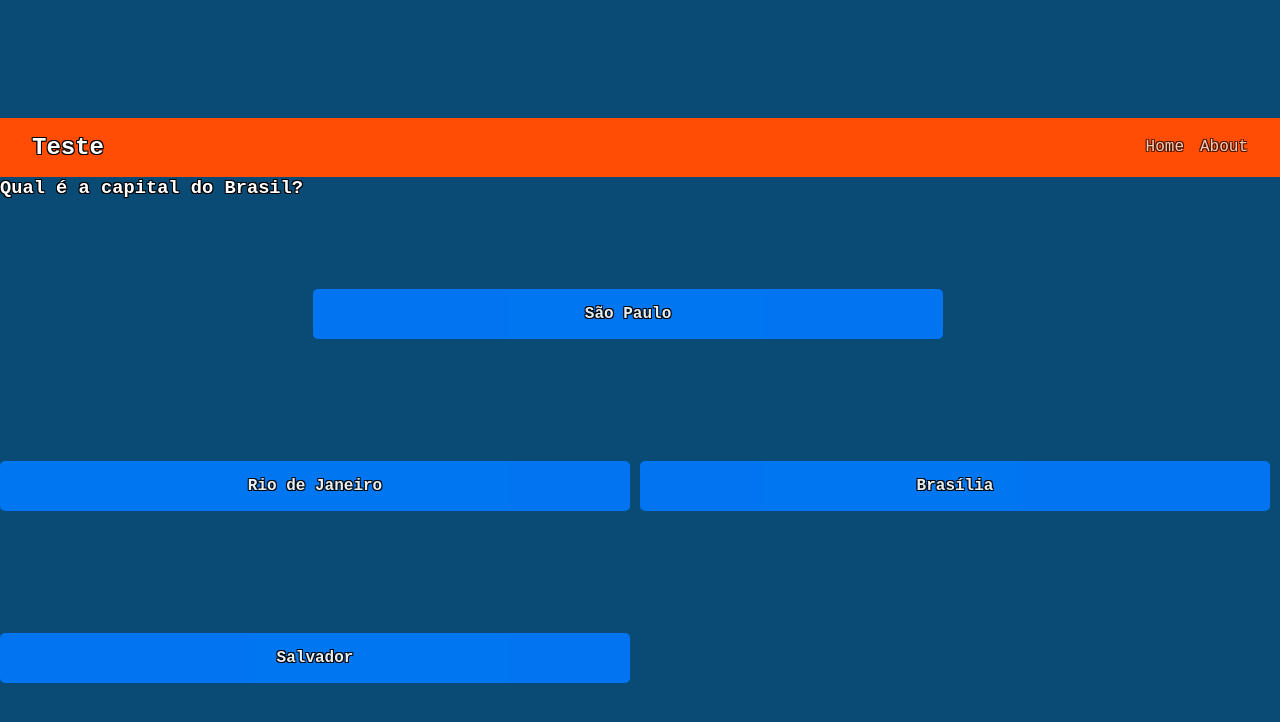
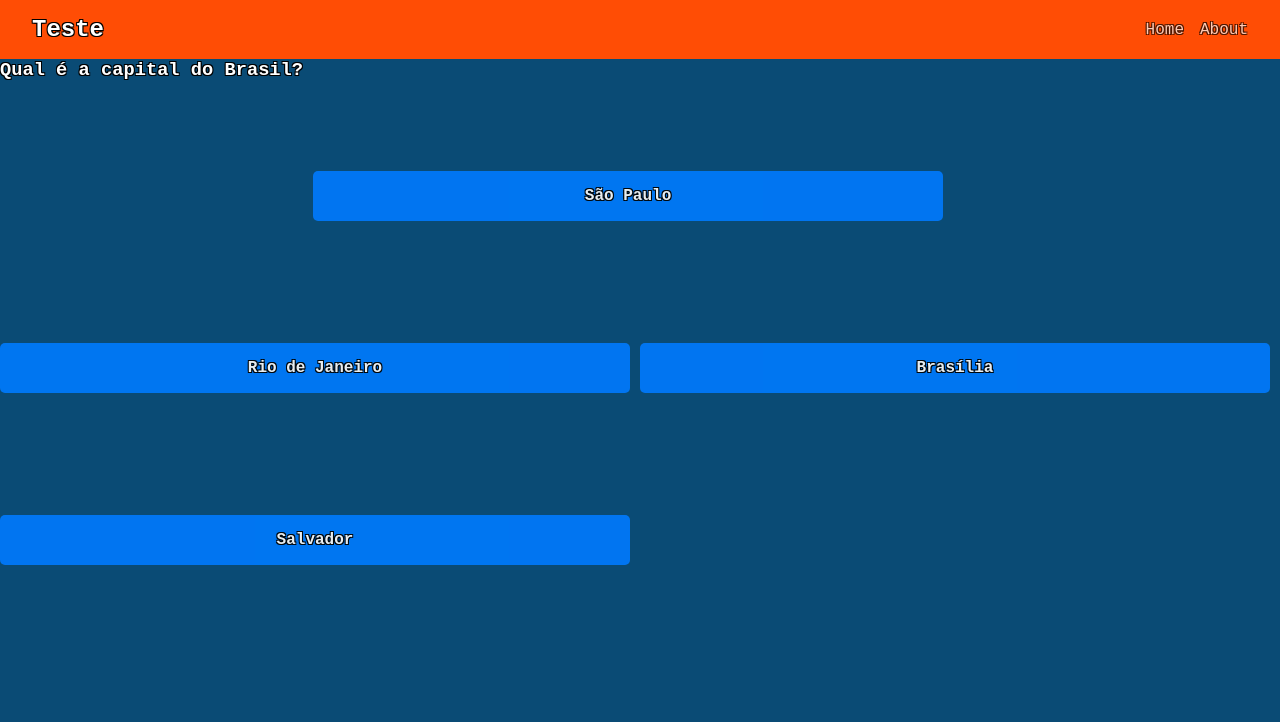
Before and after one commit to a4s-ufpb/Evite-O-Golpe-Web, a React (Vite) app: page /about in a window 1280 px wide. Shown: the top 722 px of the page. Built offline with nearby package versions, Linux system fonts and the light colour scheme.

Commit message:
primeira implementação de perguntas

```diff
--- a/src/index.css
+++ b/src/index.css
@@ -1,9 +1,3 @@
-* {
-  margin: 0;
-  padding: 0;
-  font-family: "Courier New";
-}
-
 :root{
 	--bg-color: #0a4b75;
 	--second-bg-color: #5191c1;
@@ -13,6 +7,13 @@
 	--big-font: 5rem;
 	--h2-font: 3rem;
 	--p-font: 1.1rem;
+}
+
+
+* {
+  margin: 0;
+  padding: 0;
+  font-family: "Courier New";
 }
 
 body {
--- a/src/routes/About.css
+++ b/src/routes/About.css
@@ -1,12 +1,3 @@
-body {
-    display: flex;
-    justify-content: center;
-    align-items: center;
-    height: 100vh;
-    margin: 0;
-    background-color: #f4f4f4;
-}
-
 .button-container {
     display: flex;
     flex-wrap: wrap;
@@ -22,9 +13,14 @@ body {
     border-radius: 5px;
     cursor: pointer;
     transition: background-color 0.3s;
-    flex-basis: calc(50% - 10px); /* Calcula a largura para dois botões por linha, considerando o espaçamento */
+    flex-basis: calc(50% - 10px);
 }
+
 
 .custom-button:hover {
     background-color: #0056b3;
 }
+
+h3 {
+    text-align: center;
+}
```
